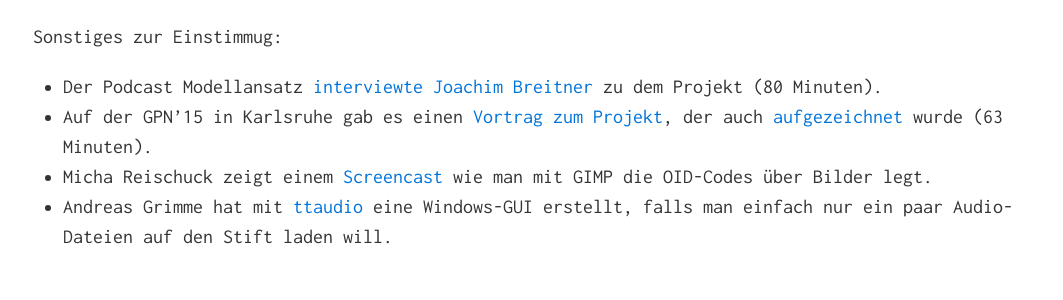
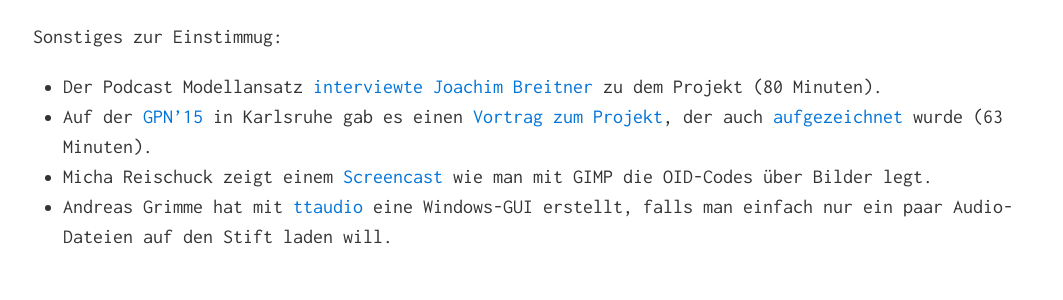
Before and after one commit to entropia/tip-toi-reveng, a Jekyll site: the page built from index.md, in a window 1280 px wide and 900 px high, scrolled down 1912 px. Shown: the part 154-454 px from the top of the window, without its empty margins (107-1170 px from the left). Built offline with Jekyll 4.4.1, drawn with Linux system fonts in a browser that asks for light colours; some of the changed lines change nothing that is shown.

Commit message:
GPN-Link

```diff
--- a/index.md
+++ b/index.md
@@ -98,7 +98,7 @@
 Sonstiges zur Einstimmug:
 
  * Der Podcast Modellansatz [interviewte Joachim Breitner](http://modellansatz.de/papierrechner) zu dem Projekt (80 Minuten).
- * Auf der GPN'15 in Karlsruhe gab es einen [Vortrag zum Projekt](https://entropia.de/GPN15:Der_Tiptoi-Stift), der auch [aufgezeichnet](https://media.ccc.de/browse/conferences/gpn/gpn15/gpn15-6687-der_tiptoi-stift.html#video) wurde (63 Minuten).
+ * Auf der [GPN'15](https://entropia.de/GPN15) in Karlsruhe gab es einen [Vortrag zum Projekt](https://entropia.de/GPN15:Der_Tiptoi-Stift), der auch [aufgezeichnet](https://media.ccc.de/browse/conferences/gpn/gpn15/gpn15-6687-der_tiptoi-stift.html#video) wurde (63 Minuten).
  * Micha Reischuck zeigt einem [Screencast](https://youtu.be/QtdlwmKgg70) wie man mit GIMP die OID-Codes über Bilder legt.
  * Andreas Grimme hat mit [ttaudio](https://github.com/sidiandi/ttaudio#readme) eine Windows-GUI erstellt, falls man einfach nur ein paar Audio-Dateien auf den Stift laden will.
 
```
